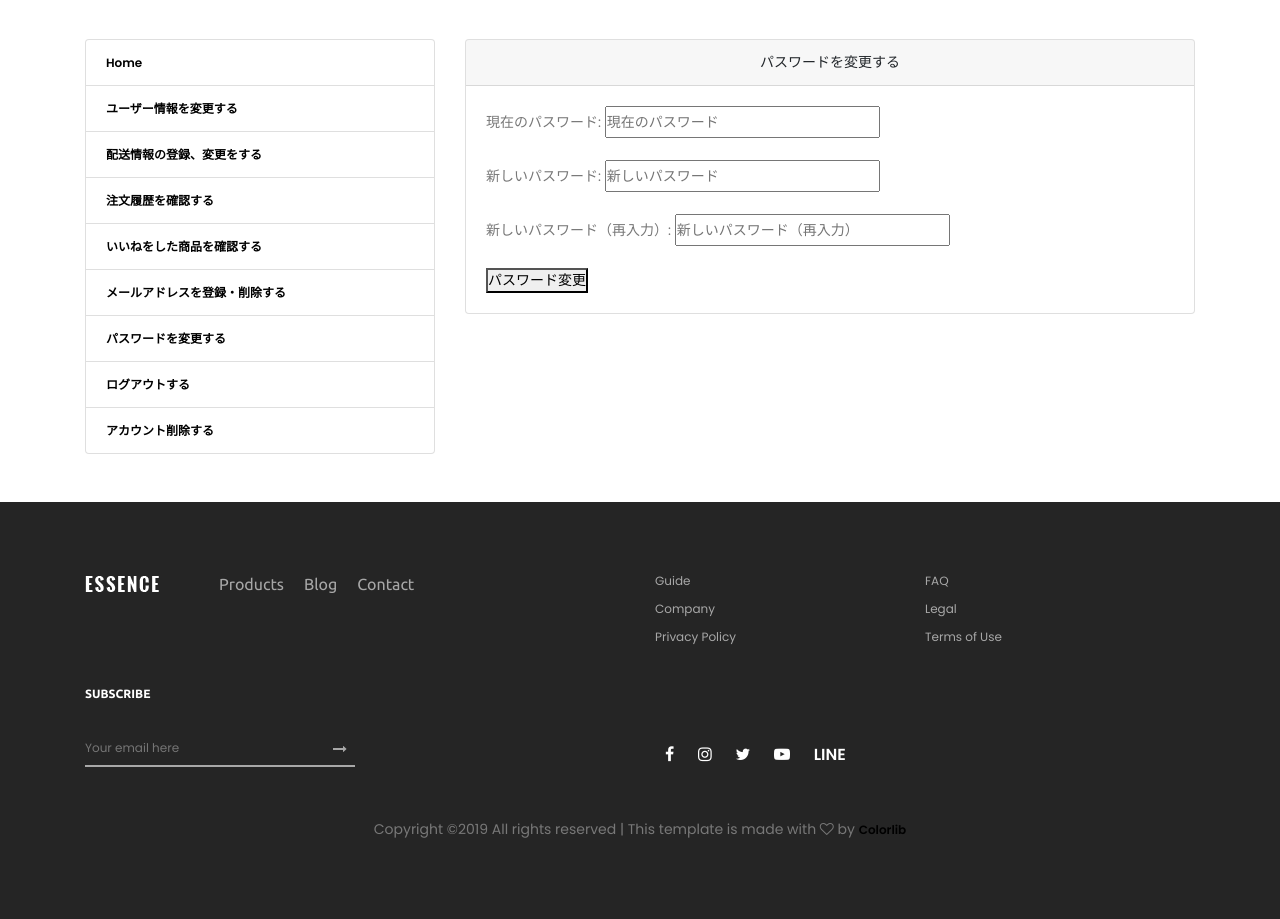
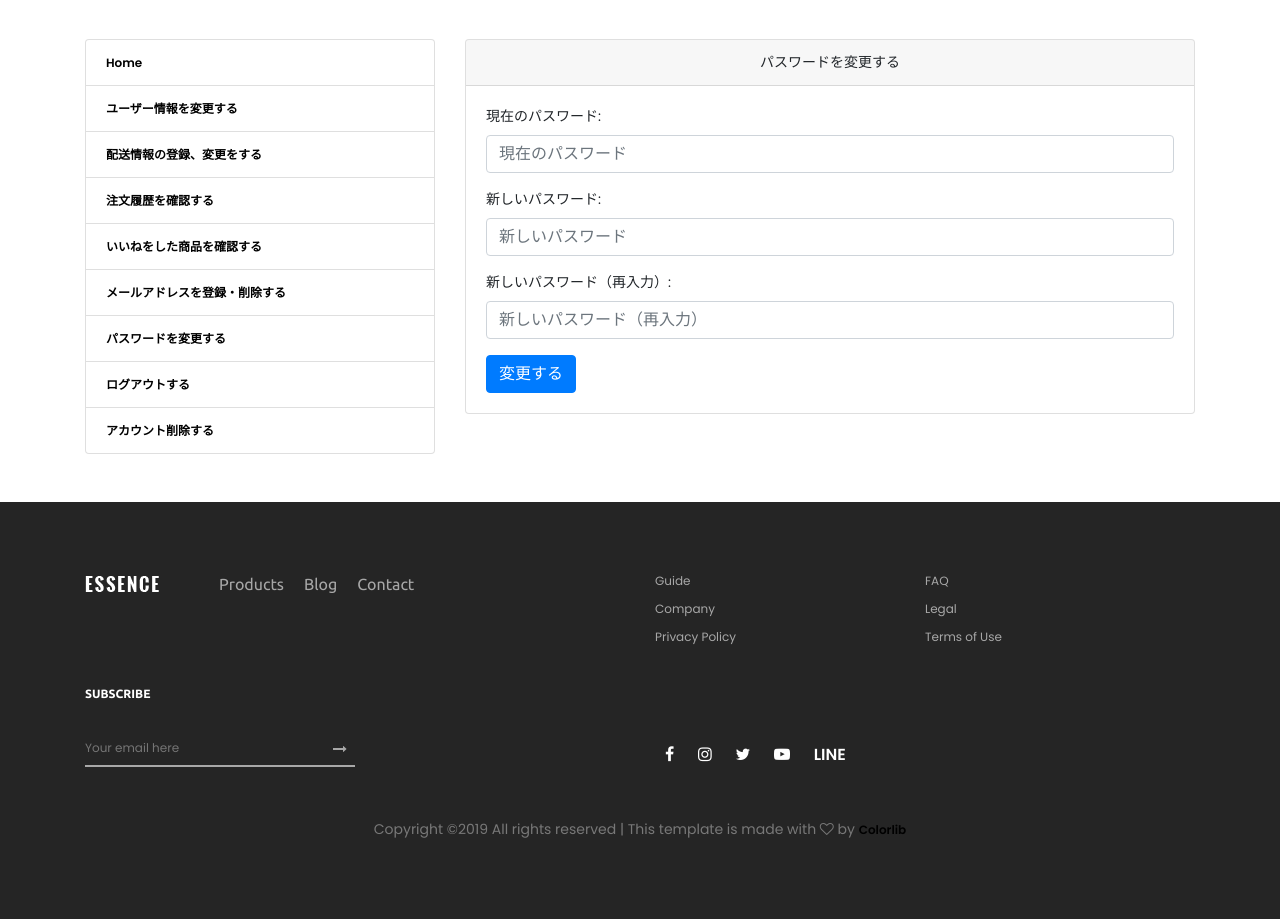
Before and after one commit to marush-in/ec, a Django app: page /account/password/change/ in a window 1280 px wide. Shown: the part 86-1005 px from the top of the page. Run offline with Django 3.2, Linux system fonts and the light colour scheme; the visitor is signed in with stand-in values (Sample User, id 1); data comes from the database, SQL or seed files in the repository; data that the repository does not hold is empty; some libraries are stand-ins or nearby versions; some web fonts are replaced.

Commit message:
レイアウトを整えた

```diff
--- a/app/templates/account/password_change.html
+++ b/app/templates/account/password_change.html
@@ -25,8 +25,19 @@
             <div class="card-body">
               <form method="POST" action="{% url 'account_change_password' %}" class="password_change">
                 {% csrf_token %}
-                {{ form.as_p }}
-                <button type="submit" name="action">{% trans "Change Password" %}</button>
+                <div class="form-group">
+                  <label for="id_oldpassword">現在のパスワード:</label>
+                  <input type="password" name="oldpassword" placeholder="現在のパスワード" required id="id_oldpassword" class="form-control">
+                </div>
+                <div class="form-group">
+                  <label for="id_password1">新しいパスワード:</label>
+                  <input type="password" name="password1" placeholder="新しいパスワード" required id="id_password1" class="form-control">
+                </div>
+                <div class="form-group">
+                  <label for="id_password2">新しいパスワード（再入力）:</label>
+                  <input type="password" name="password2" placeholder="新しいパスワード（再入力）" required id="id_password2" class="form-control">
+                </div>
+                <button type="submit" name="action" class="btn btn-primary">変更する</button>
               </form>
             </div>
           </div>
```
